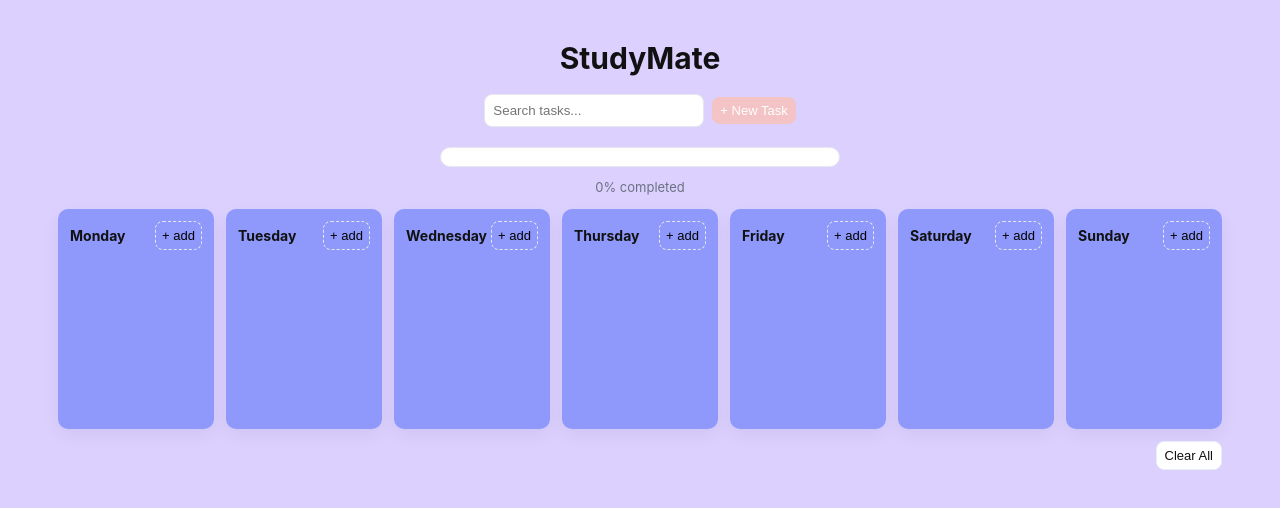
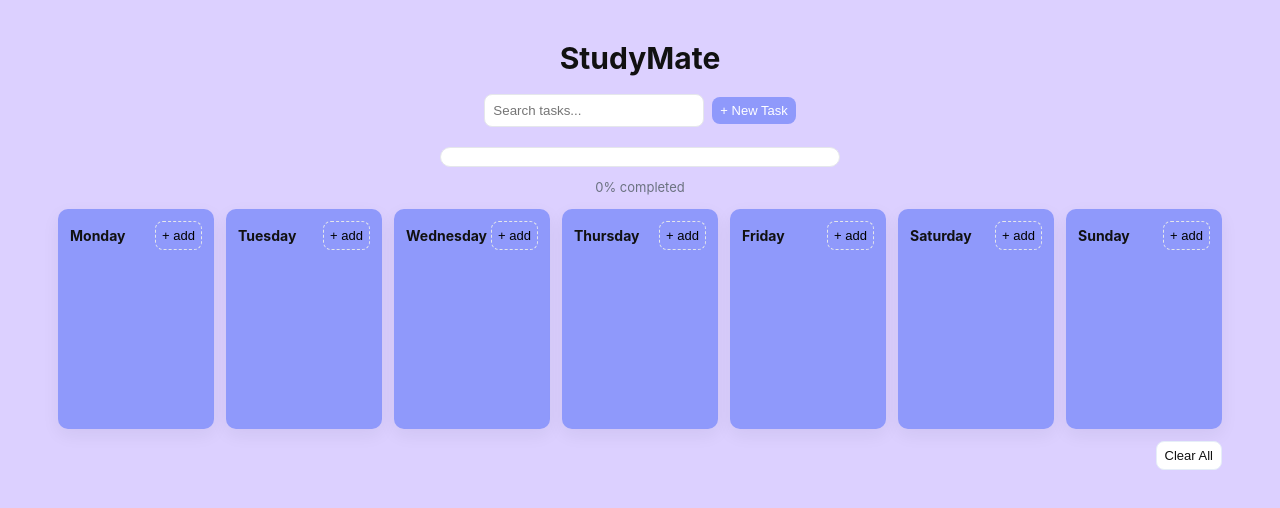
Before and after one commit to sashimi17-java/studymate.io.com, a plain HTML site: page index.html in a window 1280 px wide. Drawn offline with Linux system fonts and the light colour scheme.

Commit message:
Update style.css

```diff
--- a/style.css
+++ b/style.css
@@ -2,7 +2,7 @@
   --bg: #dcd0ff;
   --card: #8f99fb;
   --muted: #6b7280;
-  --accent: #f3c3c5;
+  --accent: #8f99fb;
   --gap: 12px;
 }
 
```
